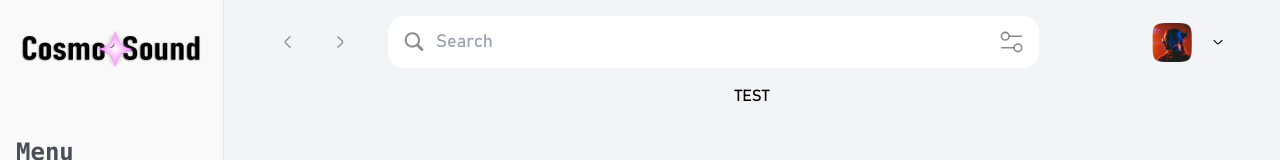
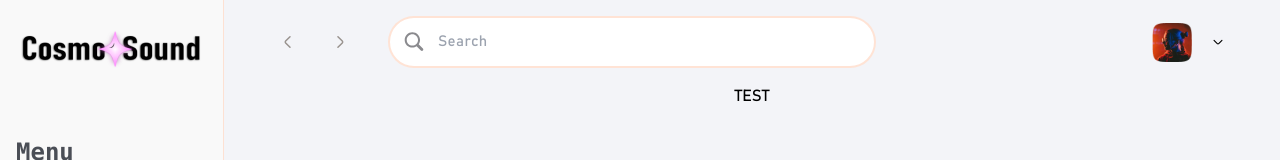
Before and after one commit to enzo405/Cosmosound, a React (Vite) app: page / in a window 1280 px wide. Shown: the top 160 px of the page. Built offline with nearby package versions, Linux system fonts and the light colour scheme.

Commit message:
v1 searchbar

```diff
--- a/src/components/Template/Header/HeaderSearchbar.tsx
+++ b/src/components/Template/Header/HeaderSearchbar.tsx
@@ -1,27 +1,45 @@
 import { Icon } from "components/Icon";
-import { type ReactElement } from "react";
+import { useRef, useState, type ReactElement } from "react";
+import { IoIosClose } from "react-icons/io";
 
 function HeaderSearchbar(): ReactElement {
+  const [isFocused, setIsFocused] = useState(false);
+  const [searchValue, setSearchValue] = useState<string>("");
+  const inputRef = useRef<HTMLInputElement>(null);
+
+  const handleClick = () => {
+    if (inputRef.current) {
+      inputRef.current.focus();
+    }
+  };
+
   return (
-    <div className="w-3/4 mr-1 sm:w-2/3 sm:mr-auto">
+    <div className="w-3/4 mr-1 sm:w-1/2 sm:mr-auto">
       <label htmlFor="search" className="mb-2 text-sm font-medium text-gray-900 sr-only">
         Search
       </label>
-      <div className="relative">
+      <div className="relative" onClick={handleClick}>
         <div className="absolute inset-y-0 start-0 flex items-center ps-3 pointer-events-none">
           <Icon iconName="magnifyingglass" className="w-4 h-4 sm:w-5 sm:h-5 ml-1" />
         </div>
-        <span className="flex flex-row items-center justify-between bg-white w-full p-1 sm:p-2 rounded-2xl">
+        <span
+          className={`flex flex-row items-center justify-between bg-white w-full p-1 sm:p-2 rounded-full
+            ${isFocused ? "border-2 border-soft-beige" : "border border-transparent"}`}>
           <input
+            ref={inputRef}
+            autoFocus
             type="search"
             id="search"
-            className="w-full block p-0 xsm:p-1 ps-10 xsm:ps-10 text-base sm:text-lg outline-none"
+            className="w-full block p-0 xsm:p-1 ps-10 xsm:ps-10 text-base sm:text-[15px] text-dark-custom tracking-wide outline-none"
             placeholder="Search"
+            onFocus={() => setIsFocused(true)}
+            onBlur={() => setIsFocused(false)}
+            onChange={(e) => setSearchValue(e.target.value)}
+            value={searchValue}
           />
-          <Icon
-            iconName="filter-searchbar"
-            className="w-4 h-4 min-w-4 min-h-4 sm:w-6 sm:h-6 mr-2 cursor-pointer"
-          />
+          {searchValue !== "" && (
+            <IoIosClose onClick={() => setSearchValue("")} className="w-8 h-8" />
+          )}
         </span>
       </div>
     </div>
--- a/src/components/template/Header/HeaderSearchbar.tsx
+++ b/src/components/template/Header/HeaderSearchbar.tsx
@@ -1,27 +1,45 @@
 import { Icon } from "components/Icon";
-import { type ReactElement } from "react";
+import { useRef, useState, type ReactElement } from "react";
+import { IoIosClose } from "react-icons/io";
 
 function HeaderSearchbar(): ReactElement {
+  const [isFocused, setIsFocused] = useState(false);
+  const [searchValue, setSearchValue] = useState<string>("");
+  const inputRef = useRef<HTMLInputElement>(null);
+
+  const handleClick = () => {
+    if (inputRef.current) {
+      inputRef.current.focus();
+    }
+  };
+
   return (
-    <div className="w-3/4 mr-1 sm:w-2/3 sm:mr-auto">
+    <div className="w-3/4 mr-1 sm:w-1/2 sm:mr-auto">
       <label htmlFor="search" className="mb-2 text-sm font-medium text-gray-900 sr-only">
         Search
       </label>
-      <div className="relative">
+      <div className="relative" onClick={handleClick}>
         <div className="absolute inset-y-0 start-0 flex items-center ps-3 pointer-events-none">
           <Icon iconName="magnifyingglass" className="w-4 h-4 sm:w-5 sm:h-5 ml-1" />
         </div>
-        <span className="flex flex-row items-center justify-between bg-white w-full p-1 sm:p-2 rounded-2xl">
+        <span
+          className={`flex flex-row items-center justify-between bg-white w-full p-1 sm:p-2 rounded-full
+            ${isFocused ? "border-2 border-soft-beige" : "border border-transparent"}`}>
           <input
+            ref={inputRef}
+            autoFocus
             type="search"
             id="search"
-            className="w-full block p-0 xsm:p-1 ps-10 xsm:ps-10 text-base sm:text-lg outline-none"
+            className="w-full block p-0 xsm:p-1 ps-10 xsm:ps-10 text-base sm:text-[15px] text-dark-custom tracking-wide outline-none"
             placeholder="Search"
+            onFocus={() => setIsFocused(true)}
+            onBlur={() => setIsFocused(false)}
+            onChange={(e) => setSearchValue(e.target.value)}
+            value={searchValue}
           />
-          <Icon
-            iconName="filter-searchbar"
-            className="w-4 h-4 min-w-4 min-h-4 sm:w-6 sm:h-6 mr-2 cursor-pointer"
-          />
+          {searchValue !== "" && (
+            <IoIosClose onClick={() => setSearchValue("")} className="w-8 h-8" />
+          )}
         </span>
       </div>
     </div>
```
